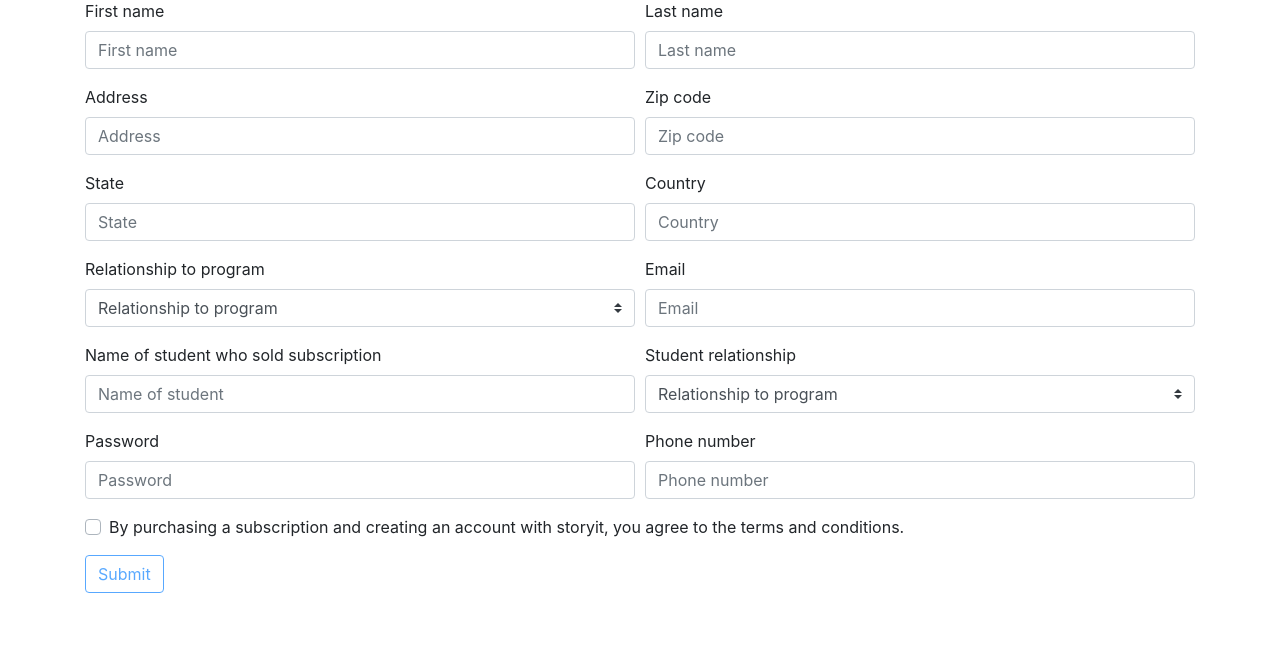
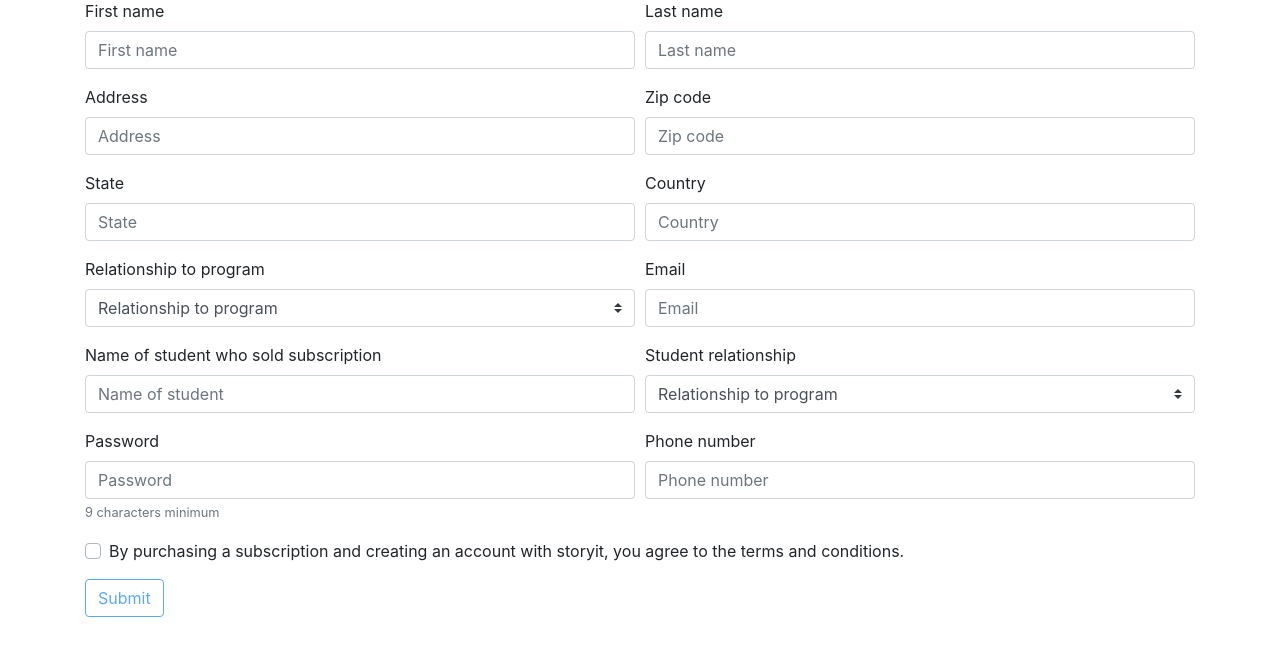
Before and after one commit to Terf/storyoftheseason.com, a Symfony app: template templates/registration/index.html.twig in a window 1280 px wide. Shown: the part 145-800 px from the top of the page. Run offline with Twig, Linux system fonts and the light colour scheme; the template is opened without the code that fills it, so the values that code supplies are empty; some libraries are stand-ins or nearby versions.

Commit message:
kitaboo requires 9 charachter password minimium

```diff
--- a/src/Controller/RegistrationController.php
+++ b/src/Controller/RegistrationController.php
@@ -18,6 +18,10 @@ class RegistrationController extends AbstractController
 
     public function submit(Request $request, EntityManagerInterface $entityManager)
     {
+        if (strlen($request->request->get('pass')) < 9) {
+            return $this->redirectToRoute('login-form');
+        }
+
         $buyer = new Entity\Buyer;
         $seller = new Entity\Seller;
         $location = new Entity\Location;
@@ -55,7 +59,7 @@ class RegistrationController extends AbstractController
                 'request'  => $req,
             ));
         }
-        return new JsonResponse(true);
+        return $this->redirectToRoute('shop');
     }
 
     private function registerWithKitaboo(Entity\Buyer $user, string $unhashedPassword)
--- a/templates/registration/form.html.twig
+++ b/templates/registration/form.html.twig
@@ -63,7 +63,8 @@
     <div class="form-row">
         <div class="col form-group">
             <label for="pass{% if loop.index is defined %}{{loop.index}}{% endif %}">Password</label>
-            <input type="password" class="form-control" placeholder="Password" id="pass{% if loop.index is defined %}{{loop.index}}{% endif %}" name="pass">
+            <input type="password" pattern=".{9,}" required title="9 characters minimum" class="form-control" placeholder="Password" id="pass{% if loop.index is defined %}{{loop.index}}{% endif %}" name="pass">
+            <small class="text-muted">9 characters minimum</small>
         </div>
         <div class="col form-group">
             <label for="phone{% if loop.index is defined %}{{loop.index}}{% endif %}">Phone number</label>
```
